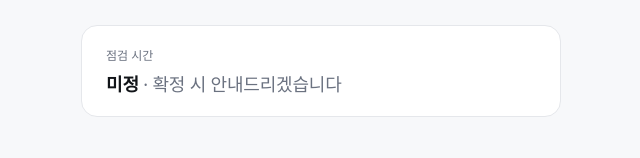
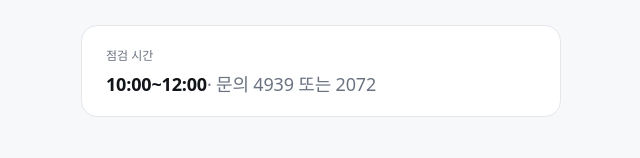
Before and after one commit to knuhub/MW, a plain HTML site: page index.html in a window 1280 px wide. Shown: the part 443-601 px from the top of the page, without its empty margins (319-959 px from the left). Drawn offline with Linux system fonts and the light colour scheme.

Commit message:
Update index.html

```diff
--- a/index.html
+++ b/index.html
@@ -49,7 +49,7 @@
 
   <dl class="time">
     <dt>점검 시간</dt>
-    <dd>미정 <span>· 확정 시 안내드리겠습니다</span></dd>
+    <dd>10:00~12:00<span>· 문의 4939 또는 2072</span></dd>
   </dl>
 
   <footer>© KNUHUB</footer>
```
